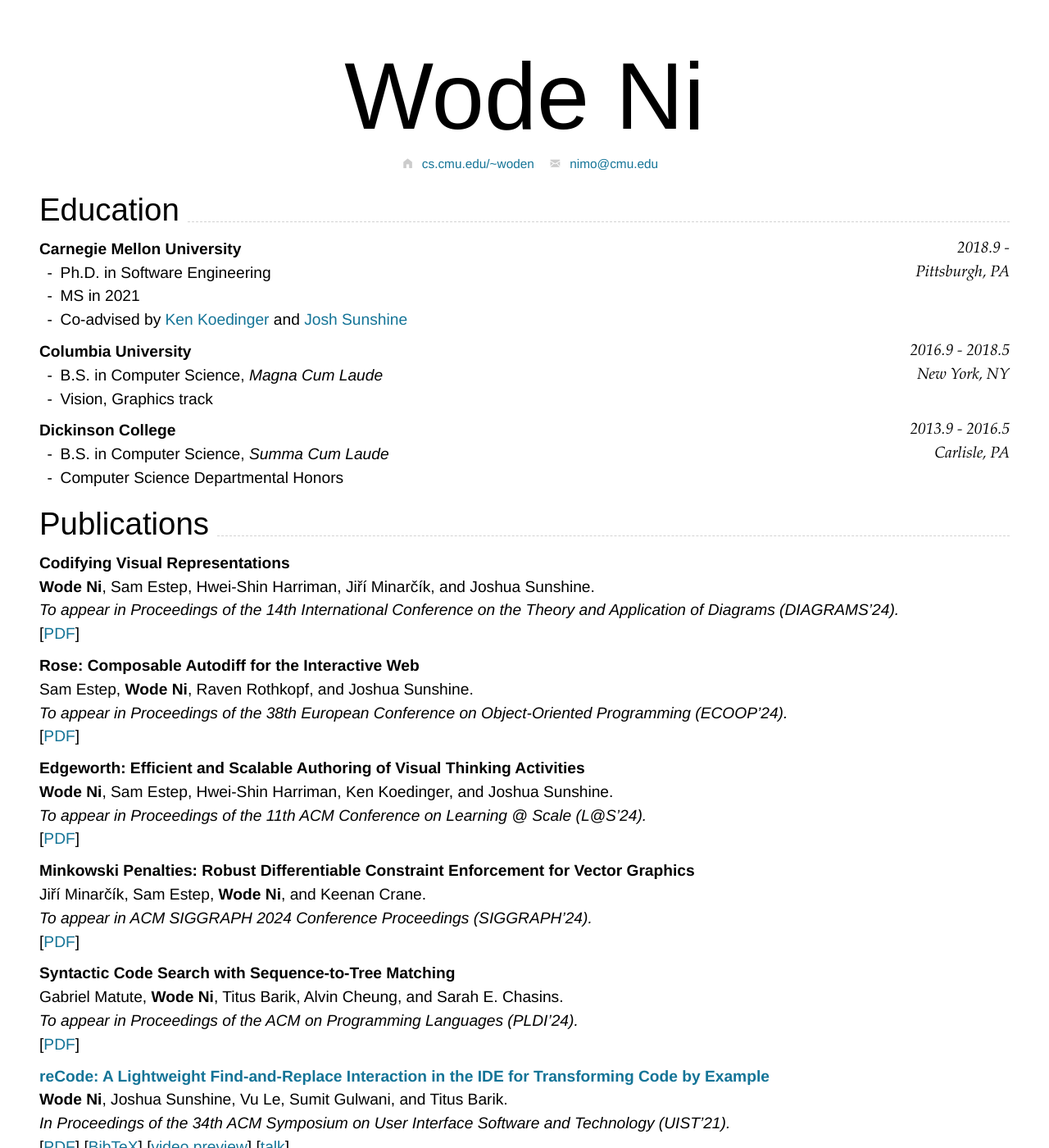
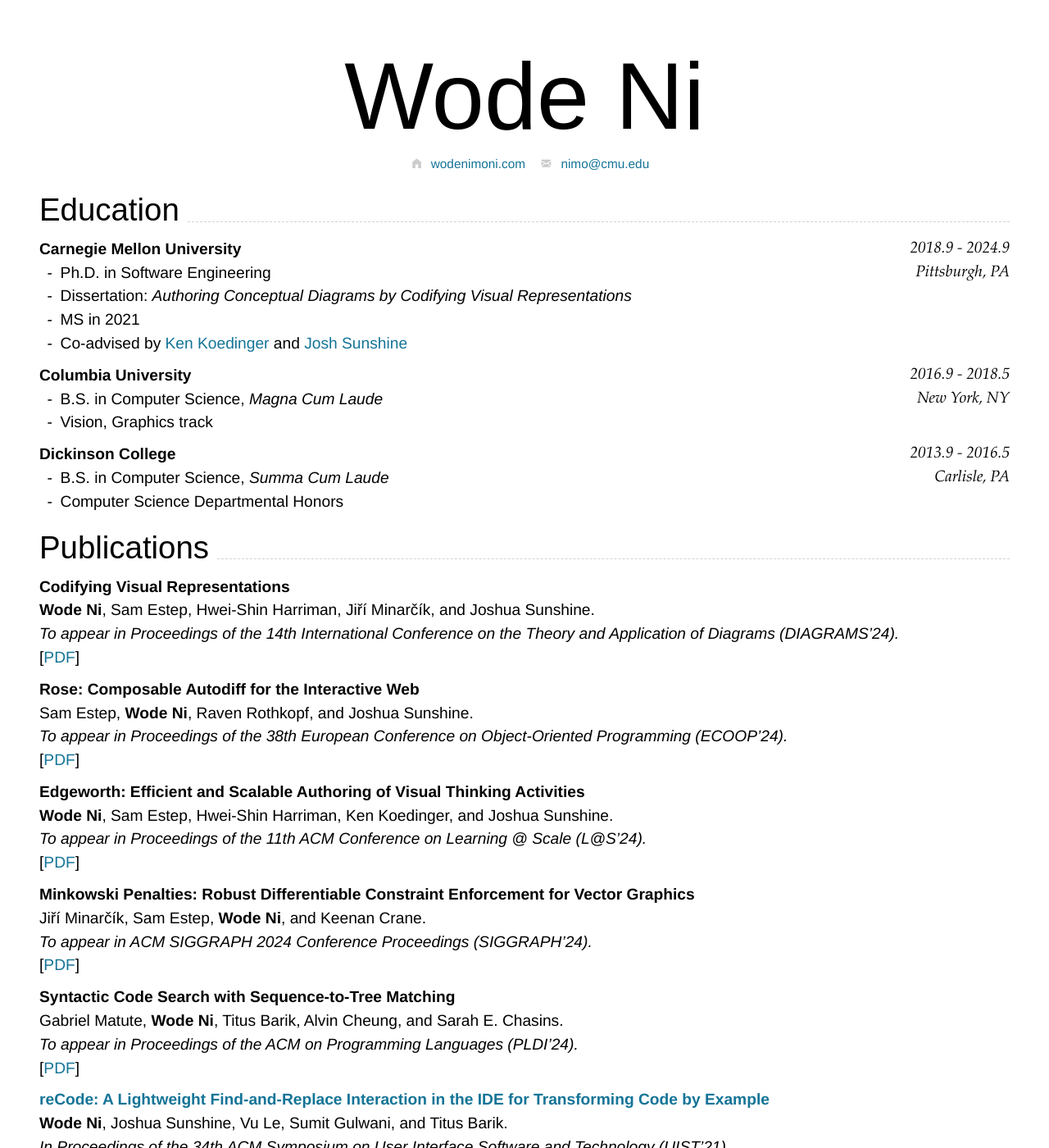
Before and after one commit to wodeni/nimo-markdown-cv, a Jekyll site: the page built from index.md, in a window 1280 px wide and 1400 px high. Shown: the whole window at 82% size. Built offline with Jekyll 4.4.1, drawn with Linux system fonts in a browser that asks for light colours; nearby versions of some CDN libraries; some of the changed text lies outside the part shown.

Commit message:
chore: update phd status

````diff
--- a/index.md
+++ b/index.md
@@ -5,8 +5,8 @@ email:
   url: mailto:nimo@cmu.edu
   text: nimo@cmu.edu
 homepage:
-  url: https://cs.cmu.edu/~woden
-  text: cs.cmu.edu/~woden
+  url: https://wodenimoni.com
+  text: wodenimoni.com
 ---
 
 # Wode **Ni**
@@ -23,13 +23,14 @@ Supported arguments:
 
 ## Education
 
-### **Carnegie Mellon University** `2018.9 -`
+### **Carnegie Mellon University** `2018.9 - 2024.9`
 
 ```
 Pittsburgh, PA
 ```
 
 - Ph.D. in Software Engineering
+- Dissertation: _Authoring Conceptual Diagrams by Codifying Visual Representations_
 - MS in 2021
 - Co-advised by [Ken Koedinger](http://pact.cs.cmu.edu/koedinger.html) and [Josh Sunshine](http://www.cs.cmu.edu/~jssunshi/)
 
@@ -98,7 +99,7 @@ _ACM Transactions on Graphics (SIGGRAPH'20)._<br>
 
 ### [**How Domain Experts Create Conceptual Diagrams and Implications for Tool Design**]({{ page.homepage.url }}/assets/chi-20-natural-diagramming.pdf)
 
-Dor Ma'ayan\*, **Wode Ni\***, Katherine Ye, Chinmay Kulkarni, and Joshua Sunshine.<br>
+**Wode Ni\***, Dor Ma'ayan\*, Katherine Ye, Chinmay Kulkarni, and Joshua Sunshine.<br>
 <i class="fas fa-award"></i> <strong>Best Paper Honourable Mention</strong><br>
 _In Proceedings of the 2020 CHI Conference on Human Factors in Computing Systems (CHI'20)._<br>
 [[PDF]({{ page.homepage.url }}/assets/chi-20-natural-diagramming.pdf)]
````
